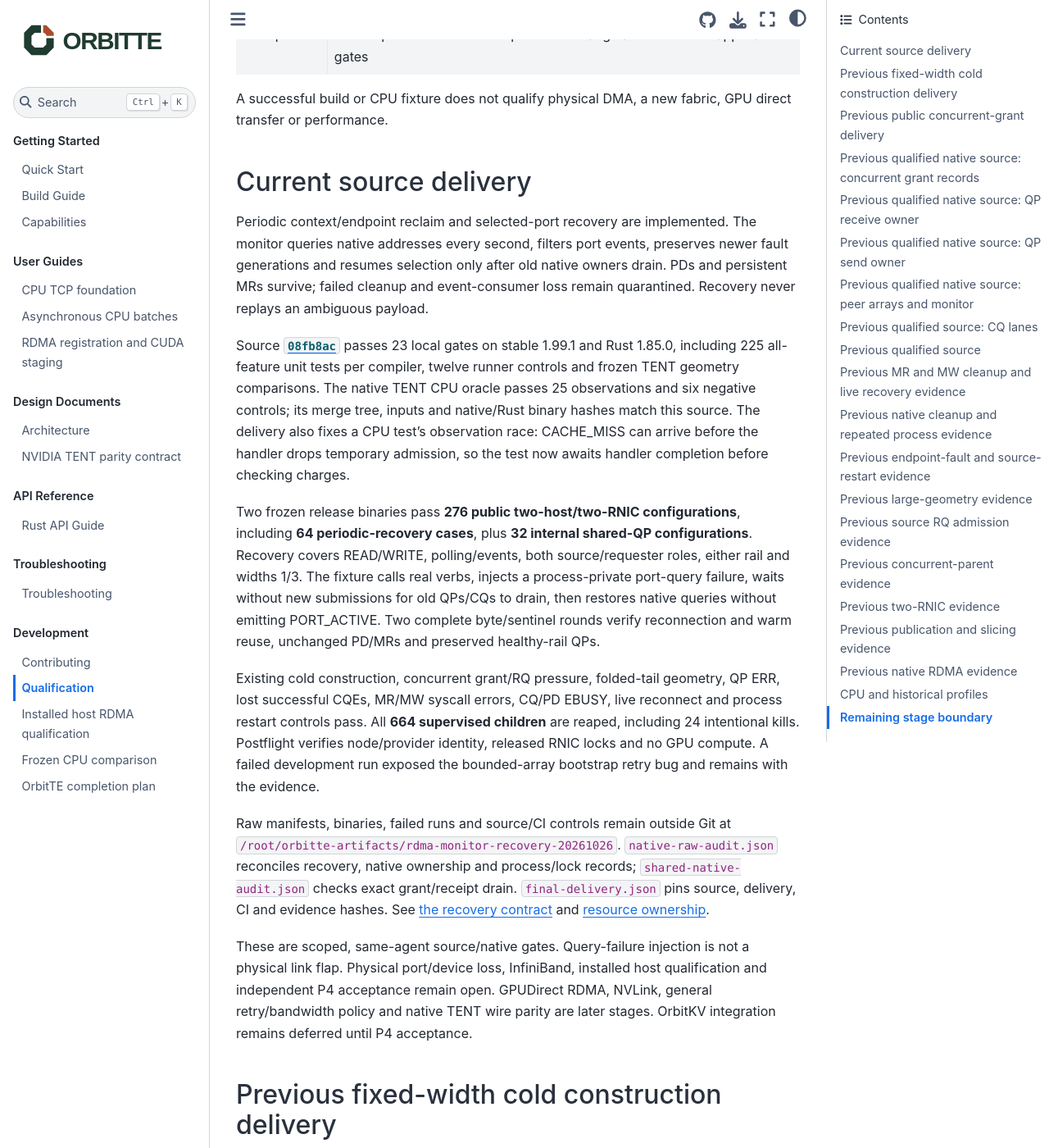
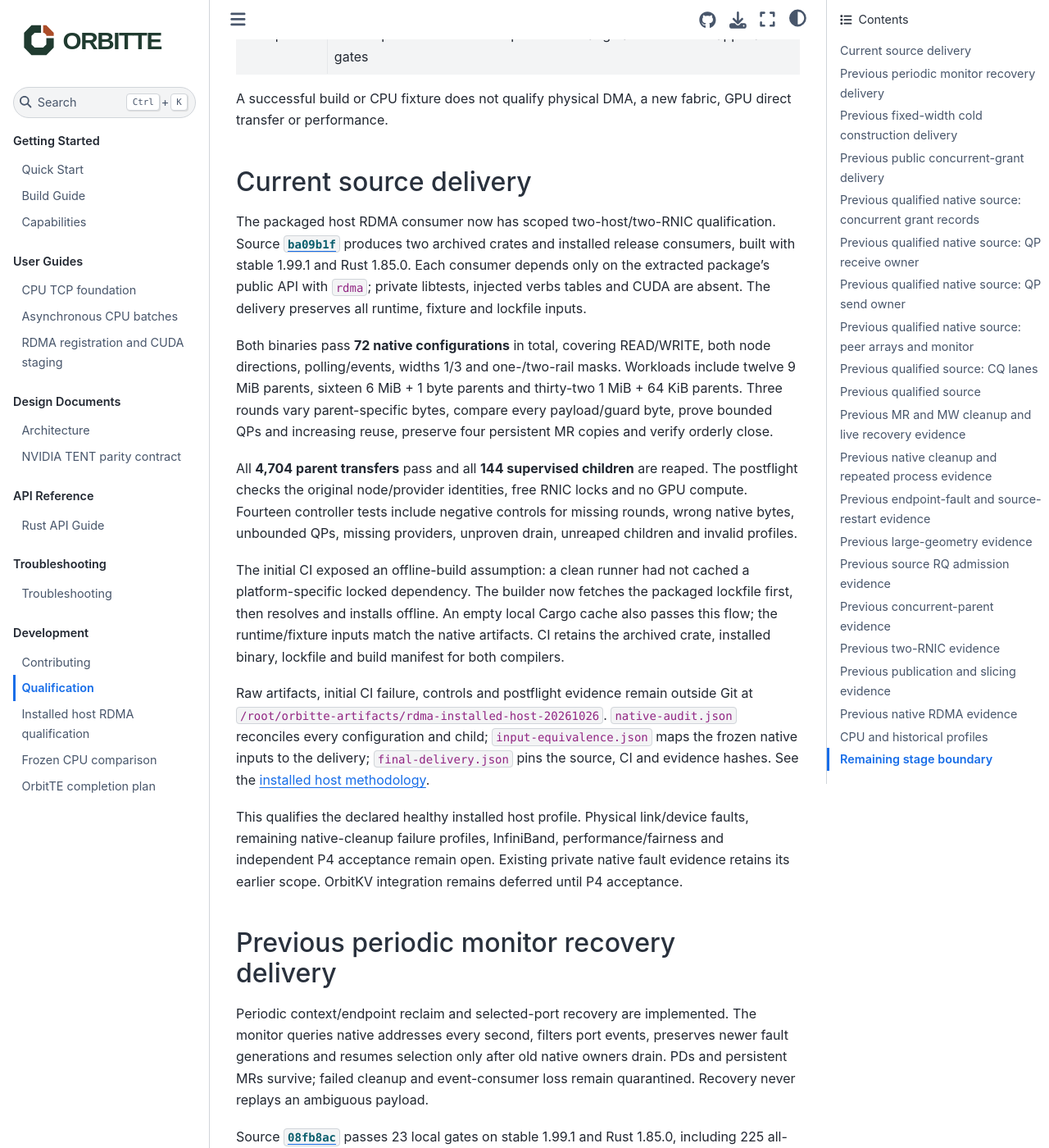
Before and after one commit to OrbitInfra/OrbitTE, a Sphinx documentation site: the page built from docs/qualification.md, in a window 1280 px wide and 1400 px high, scrolled down 317 px. Shown: the whole window at 82% size. Built offline with Sphinx 7.4.7 and the Sphinx Book theme 1.1.4, drawn with Linux system fonts in a browser that asks for light colours.

Commit message:
docs(rdma): record installed host qualification and limits

```diff
--- a/docs/qualification.md
+++ b/docs/qualification.md
@@ -12,6 +12,48 @@ A successful build or CPU fixture does not qualify physical DMA, a new fabric,
 GPU direct transfer or performance.
 
 ## Current source delivery
+
+The packaged host RDMA consumer now has scoped two-host/two-RNIC qualification.
+Source [`ba09b1f`](https://github.com/OrbitInfra/OrbitTE/commit/ba09b1f2ec2200f733493612270b477787e3a65d)
+produces two archived crates and installed release consumers, built with stable
+1.99.1 and Rust 1.85.0. Each consumer depends only on the extracted package's
+public API with `rdma`; private libtests, injected verbs tables and CUDA are
+absent. The delivery preserves all runtime, fixture and lockfile inputs.
+
+Both binaries pass **72 native configurations** in total, covering READ/WRITE,
+both node directions, polling/events, widths 1/3 and one-/two-rail masks.
+Workloads include twelve 9 MiB parents, sixteen 6 MiB + 1 byte parents and
+thirty-two 1 MiB + 64 KiB parents. Three rounds vary parent-specific bytes,
+compare every payload/guard byte, prove bounded QPs and increasing reuse,
+preserve four persistent MR copies and verify orderly close.
+
+All **4,704 parent transfers** pass and all **144 supervised children** are
+reaped. The postflight checks the original node/provider identities, free RNIC
+locks and no GPU compute. Fourteen controller tests include negative controls
+for missing rounds, wrong native bytes, unbounded QPs, missing providers,
+unproven drain, unreaped children and invalid profiles.
+
+The initial CI exposed an offline-build assumption: a clean runner had not
+cached a platform-specific locked dependency. The builder now fetches the
+packaged lockfile first, then resolves and installs offline. An empty local
+Cargo cache also passes this flow; the runtime/fixture inputs match the native
+artifacts. CI retains the archived crate, installed binary, lockfile and build
+manifest for both compilers.
+
+Raw artifacts, initial CI failure, controls and postflight evidence remain
+outside Git at `/root/orbitte-artifacts/rdma-installed-host-20261026`.
+`native-audit.json` reconciles every configuration and child;
+`input-equivalence.json` maps the frozen native inputs to the delivery;
+`final-delivery.json` pins the source, CI and evidence hashes. See the
+[installed host methodology](installed-host.md).
+
+This qualifies the declared healthy installed host profile. Physical
+link/device faults, remaining native-cleanup failure profiles, InfiniBand,
+performance/fairness and independent P4 acceptance remain open. Existing
+private native fault evidence retains its earlier scope. OrbitKV integration
+remains deferred until P4 acceptance.
+
+## Previous periodic monitor recovery delivery
 
 Periodic context/endpoint reclaim and selected-port recovery are implemented.
 The monitor queries native addresses every second, filters port events, preserves
```
Also changed, not shown: README.md (+2 -2 lines), docs/architecture.md (+5 -0 lines), docs/capabilities.md (+1 -0 lines), docs/completion-plan.md (+6 -3 lines), docs/index.md (+3 -2 lines), 1 other file.
